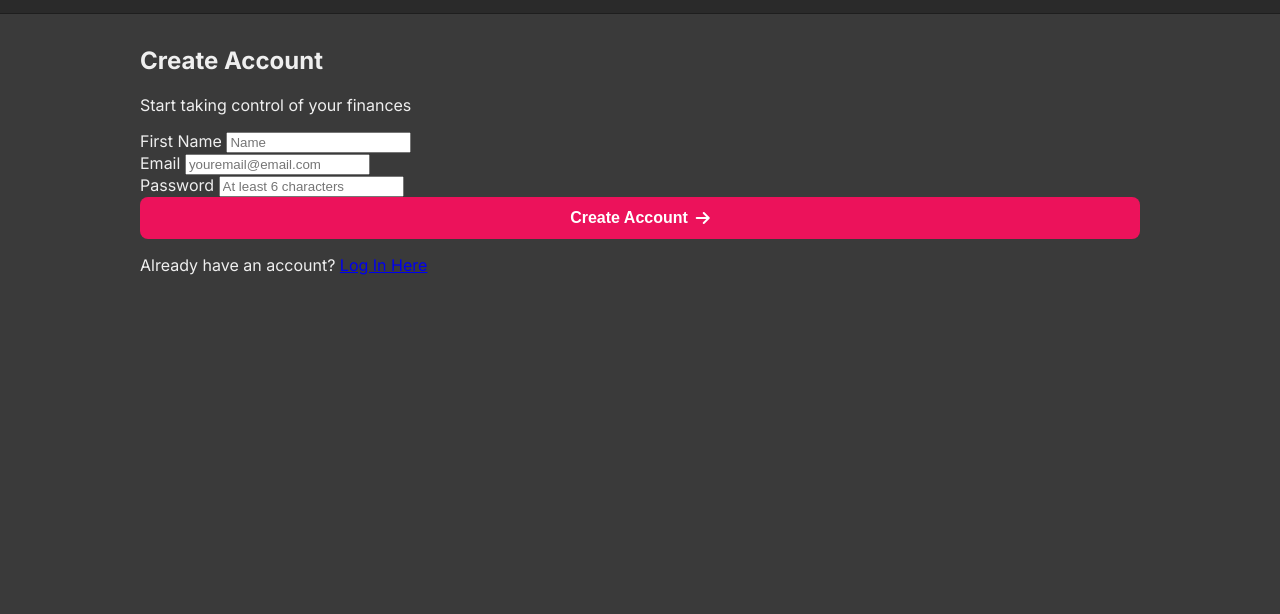
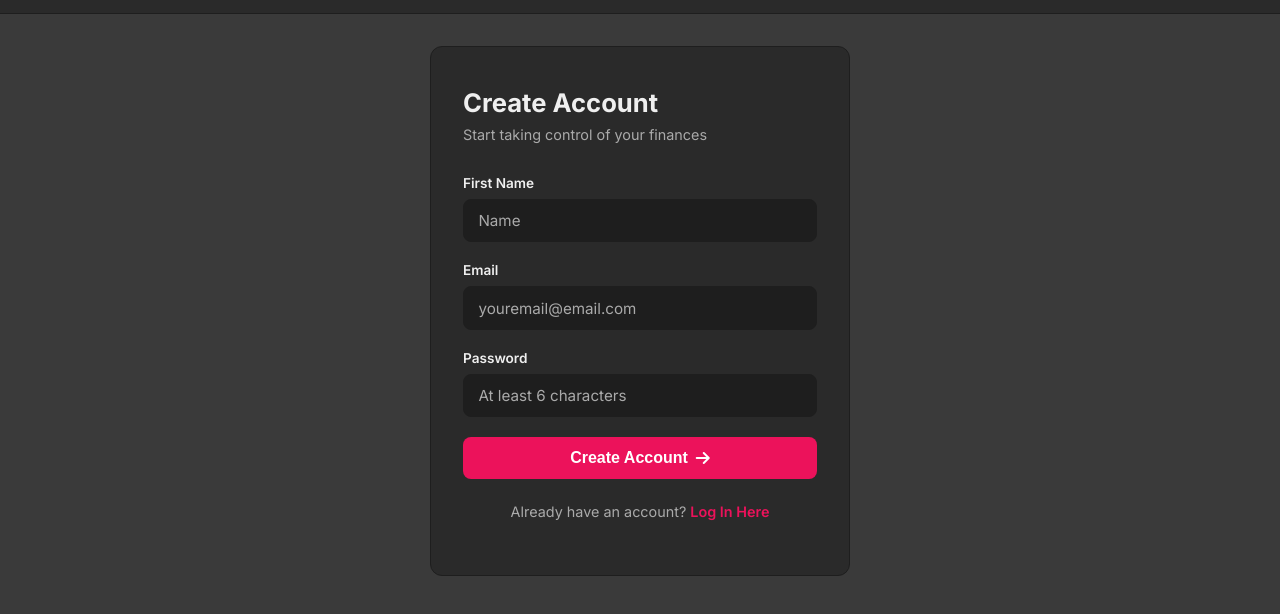
Before and after one commit to yxs1n/FinSight, a website: page public/index.html in a window 1280 px wide. Both pictures are taken after a click on the link "Register". Shown: the part 48-662 px from the top of the page. Drawn offline with Linux system fonts and the light colour scheme; no server answers.

Commit message:
Auth & Form styling

```diff
--- a/public/css/style.css
+++ b/public/css/style.css
@@ -192,3 +192,110 @@ body {
     text-align: center;
     border: 1px solid var(--border-grey);
 }
+
+/* Auth & Form Cards */
+.auth-container {
+    max-width: 420px;
+    margin: 2rem auto;
+    padding: 0 1rem;
+}
+
+.auth-card {
+    background: var(--bg-dark);
+    border: 1px solid var(--border-grey);
+    border-radius: 12px;
+    padding: 2.5rem 2rem;
+}
+
+.auth-title {
+    font-size: 1.6rem;
+    font-weight: 700;
+    margin: 0 0 0.5rem;
+    color: var(--text-main);
+}
+
+.auth-subtitle {
+    color: var(--text-muted);
+    font-size: 0.9rem;
+    margin: 0 0 2rem;
+}
+
+.auth-footer {
+    text-align: center;
+    color: var(--text-muted);
+    font-size: 0.9rem;
+    margin-top: 1.5rem;
+}
+
+.auth-link {
+    color: var(--accent-red);
+    text-decoration: none;
+    font-weight: 600;
+}
+
+.auth-link:hover {
+    text-decoration: underline;
+}
+
+/* Form Fields */
+.form-group {
+    margin-bottom: 1.25rem;
+}
+
+.form-group label {
+    display: block;
+    font-size: 0.85rem;
+    font-weight: 600;
+    color: var(--text-main);
+    margin-bottom: 0.5rem;
+}
+
+.optional-label {
+    color: var(--text-muted);
+    font-weight: 400;
+}
+
+.form-group input,
+.form-group select {
+    width: 100%;
+    padding: 0.7rem 0.9rem;
+    background: var(--bg-darker);
+    border: 1px solid var(--border-grey);
+    border-radius: 8px;
+    color: var(--text-main);
+    font-family: inherit;
+    font-size: 0.95rem;
+    box-sizing: border-box;
+    transition: border-color 0.2s;
+}
+
+.form-group input:focus,
+.form-group select:focus {
+    outline: none;
+    border-color: var(--accent-red);
+}
+
+.form-group input::placeholder {
+    color: var(--text-muted);
+}
+
+/* Feedback Messages */
+.error-message {
+    background: rgba(236, 18, 91, 0.1);
+    border: 1px solid var(--accent-red);
+    color: var(--accent-red);
+    padding: 0.75rem 1rem;
+    border-radius: 8px;
+    font-size: 0.88rem;
+    margin-bottom: 1.25rem;
+}
+
+.success-message {
+    background: rgba(34, 197, 94, 0.1);
+    border: 1px solid #22c55e;
+    color: #22c55e;
+    padding: 0.75rem 1rem;
+    border-radius: 8px;
+    font-size: 0.88rem;
+    margin-bottom: 1.25rem;
+}
```
